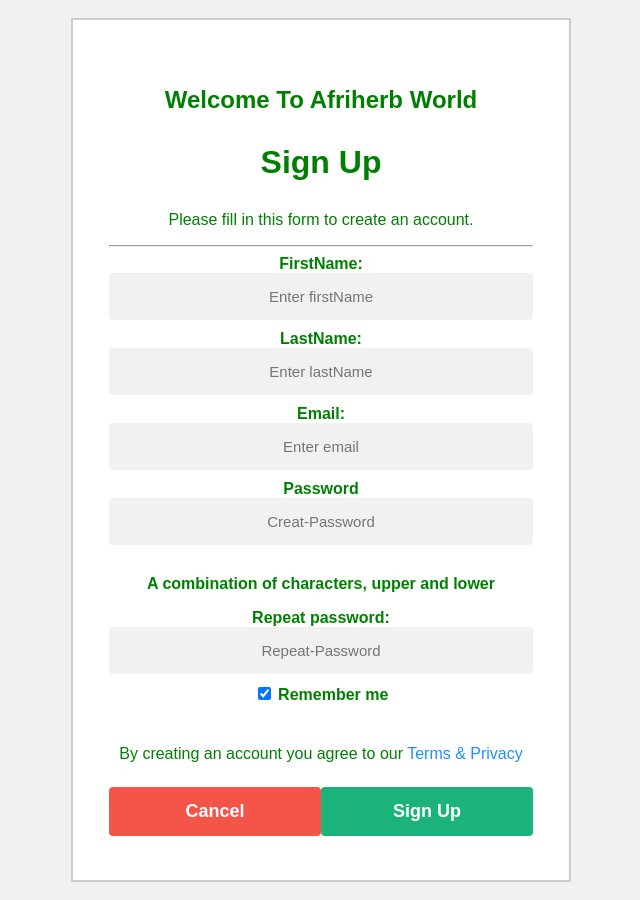
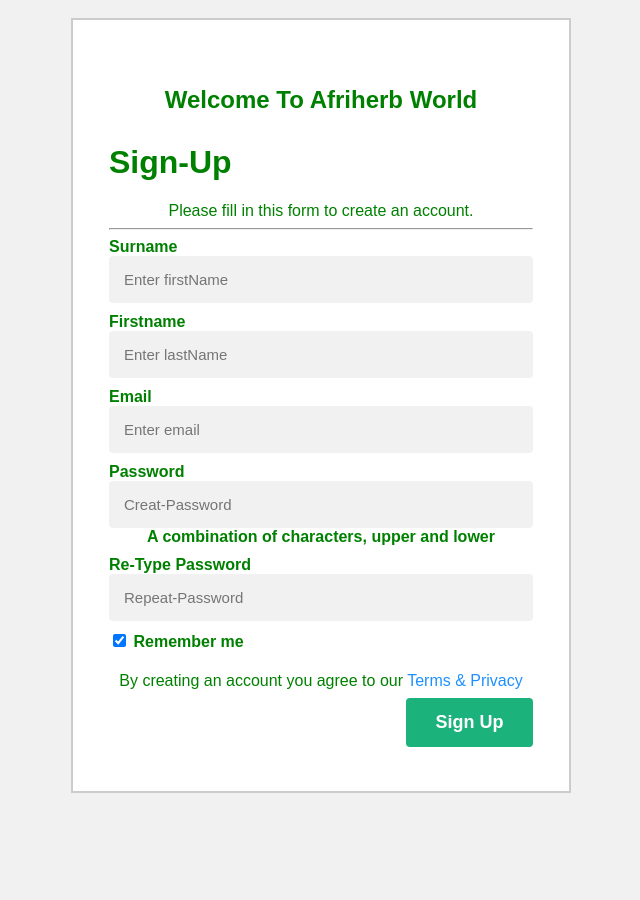
Before and after one commit to CodeX1991/afriherb, a Python web app: template templates/sign-up.html in a window 1280 px wide. Shown: the whole page, without its empty margins (319-959 px from the left). After the commit the page ends 793 px from the top, so only its background shows below. Run offline with Jinja, Linux system fonts and the light colour scheme; the template is opened without the code that fills it, so the values that code supplies are empty.

Commit message:
portfolio second commit

```diff
--- a/styles/sign-up.css
+++ b/styles/sign-up.css
@@ -13,7 +13,7 @@ input[type=email]{
     cursor: pointer;
     background: #f1f1f1;
     font-size: 15px;
-    text-align: center;
+    /* text-align: center; */
 
 
 }
@@ -30,6 +30,10 @@ h1,h2, p{
     text-align: center;
     margin-top: 30px;
     text-align: center;
+}
+
+h1{
+   text-align: left;
 }
 
 /* Form styling */
@@ -49,10 +53,12 @@ label {
 font-weight: bold;
 display: block;
 margin-bottom: 10px;
-text-align: center;
+/* text-align: center; */
 
 }
-
+p {
+    margin: auto;
+}
 
 /* add a background color when the input get focu */
 input[type=text]:focus, input[type=password]:focus {
@@ -81,9 +87,9 @@ button:hover{
     background-color: #f44336;
 }
 
-.cancelbtn, .signupbtn{
-    float: left;
-    width: 50%;
+.signupbtn{
+    float: right;
+    width: 30%;
 }
 
 /* Adding padding to container elements */
--- a/templates/sign-up.html
+++ b/templates/sign-up.html
@@ -12,19 +12,19 @@
 
         <div class="container">
             <h2>Welcome To Afriherb World</h2>
-            <h1>Sign Up</h1>
+            <h1>Sign-Up</h1>
             <p>Please fill in this form to create an account.</p>
             <hr>
 
-            <label for="firstname"><b>FirstName:</b>
+            <label for="surname"><b>Surname</b>
             <input type="text" placeholder="Enter firstName" name="firstname" required>
         </label>
 
-            <label for="lastname"><b>LastName:</b>
+            <label for="lastname"><b>Firstname</b>
             <input type="text" placeholder="Enter lastName" name="lastname" required>
         </label>
 
-            <label for="email"><b>Email: </b>
+            <label for="email"><b>Email</b>
             <input type="email" placeholder="Enter email" name="email" required>
         </label>
 
@@ -35,7 +35,7 @@
         </label>
 
 
-            <label for="psw-repeat"><b>Repeat password:</b>
+            <label for="psw-repeat"><b>Re-Type Password</b>
             <input type="password" placeholder="Repeat-Password" name="psw-repaet" required>
         </label>
             <label>
@@ -45,7 +45,7 @@
             <p>By creating an account you agree to our <href="#" style="color:dodgerblue">Terms & Privacy</a> </p>
 
             <div class="clearfix">
-                <button type="button" class="cancelbtn">Cancel</button>
+                <!-- <button type="button" class="cancelbtn">Cancel</button> -->
                 <button type="submit" class="signupbtn">Sign Up</button>
             </div>
         </div>
```
Also changed, not shown: styles/sign-in.css (+7 -7 lines), templates/sign-in.html (+4 -5 lines).
